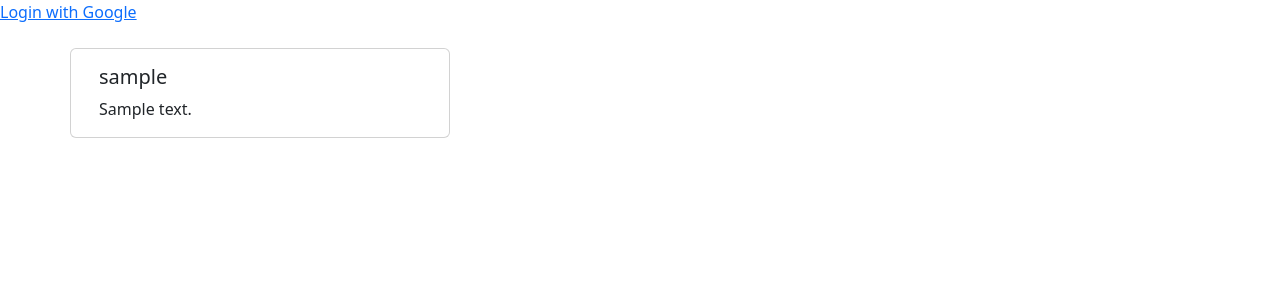
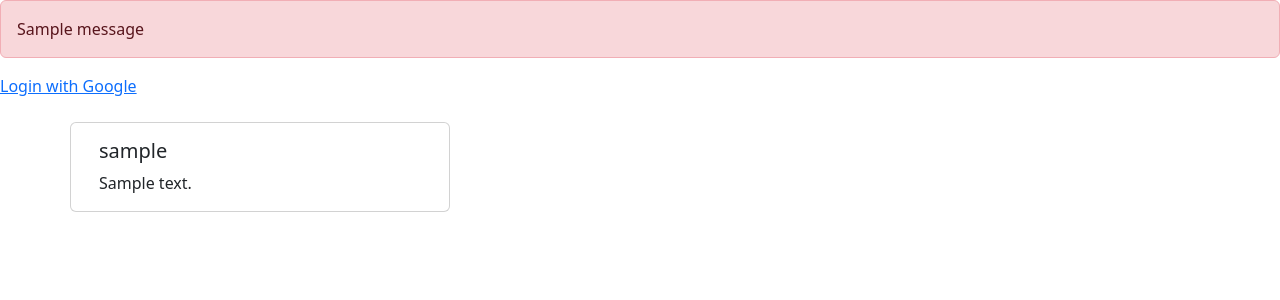
Before and after one commit to PKPL-Kuintet-Angkatan-Mahasiswa-2024/Tugas-2-PKPL, a Django app: page / in a window 1280 px wide. Shown: the top 300 px of the page. Run offline with Django 5.2, Linux system fonts and the light colour scheme; tables that the repository leaves empty hold one stand-in row (values such as "Sample post"); one stand-in notice (Sample message) is shown; some libraries are stand-ins or nearby versions.

Commit message:
Add unauthorized feedback message and fix template placement

```diff
--- a/biodata_kelompok/templates/biodata.html
+++ b/biodata_kelompok/templates/biodata.html
@@ -16,6 +16,15 @@
     />
   </head>
   <body>
+
+    {% if messages %}
+      {% for message in messages %}
+        <div class="alert alert-danger">
+          {{ message }}
+        </div>
+      {% endfor %}
+    {% endif %}
+
     {% if user.is_authenticated %}
       <p> Welcome. You are logged in as {{user.username}} </p>
 
@@ -29,6 +38,7 @@
     {% else %}
     <a href="{% provider_login_url 'google' %}">Login with Google</a>
     {% endif %}
+
     <div class="container mt-4">
       <div class="row row-cols-1 row-cols-md-2 row-cols-lg-3 g-4">
         {% for biodata in biodata_list %}
--- a/biodata_kelompok/views.py
+++ b/biodata_kelompok/views.py
@@ -3,7 +3,7 @@ from django.contrib.auth.decorators import login_required
 from django.conf import settings
 from biodata_kelompok.models import Biodata
 from biodata_kelompok.forms import BiodataForm
-
+from django.contrib import messages
 
 def is_authorized(user):
     if not user.is_authenticated:
@@ -24,6 +24,7 @@ def show_biodata_homepage(request):
 @login_required
 def edit_biodata(request):
     if not is_authorized(request.user):
+        messages.error(request, "You are not authorized to edit biodata.")
         return redirect('biodata:homepage')
 
     biodata, _ = Biodata.objects.get_or_create(user=request.user)
```
